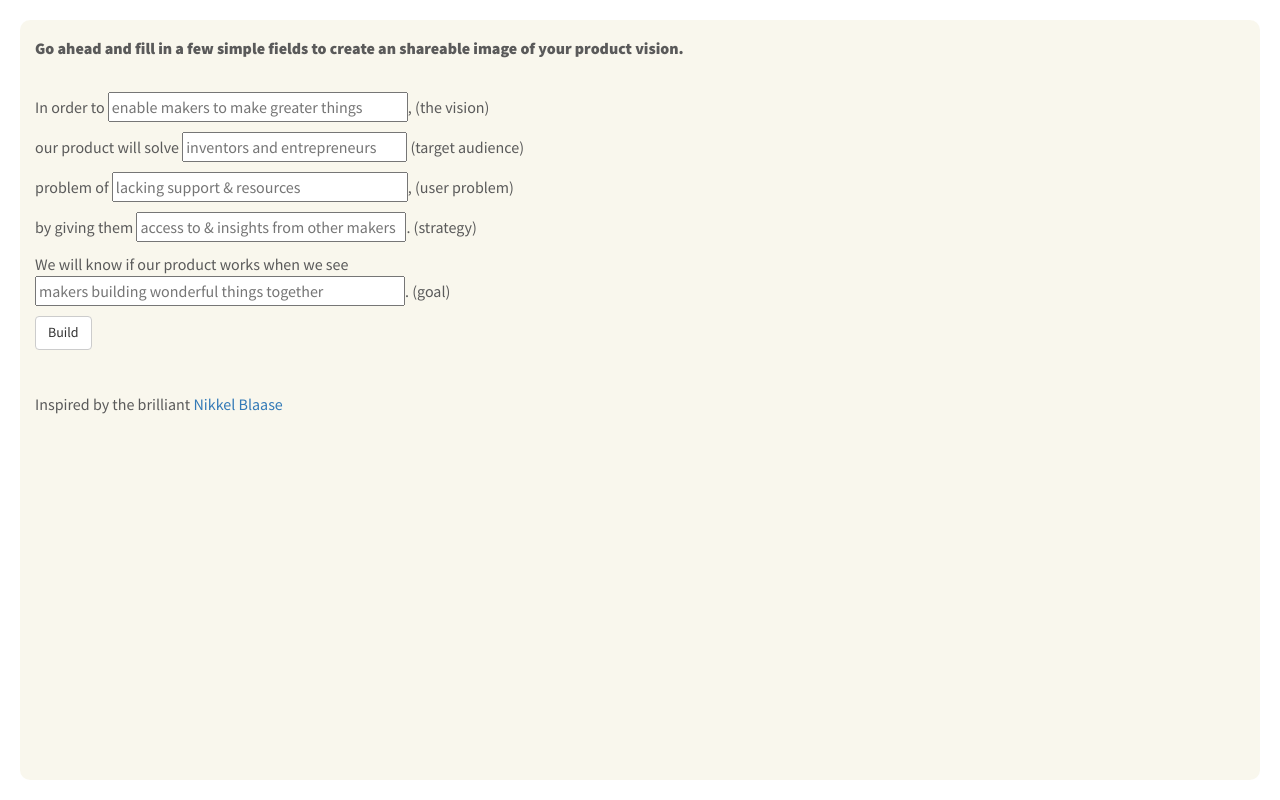
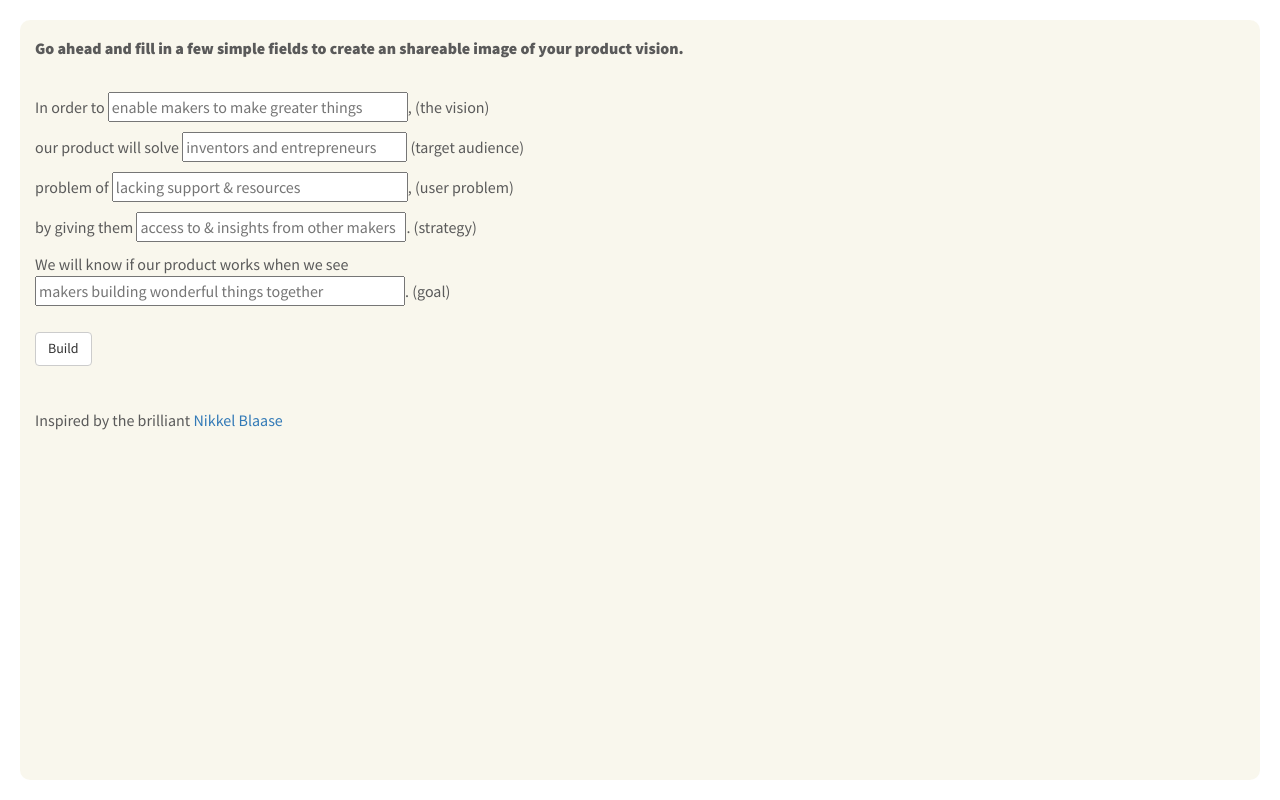
Before and after one commit to tnrt/build-something, a website: page madlib.html in a window 1280 px wide. Drawn offline with nearby package versions, Linux system fonts and the light colour scheme.

Commit message:
Add margin and styling for buttons [deploy:production]

```diff
--- a/madlib.html
+++ b/madlib.html
@@ -34,7 +34,7 @@
             <p>by giving them <input id="strategy" style="width: 270px;" placeholder="access to &amp; insights from other makers"></input>. <span class="description">(strategy)</span></p>
             <p>We will know if our product works when we see<br>
               <input id="goal" style="width: 370px;" placeholder="makers building wonderful things together"></input>. <span class="description">(goal)</span></p>
-            <p><a href="#" class="btn btn-default" id="build">Build</a></p>
+            <p><a href="#" class="btn btn-default mtm" id="build">Build</a></p>
           </div>
           <div id="madlib">
             <p class="mtm"><strong>That's an inspiring product vision, why not share it?</strong></p>
```
